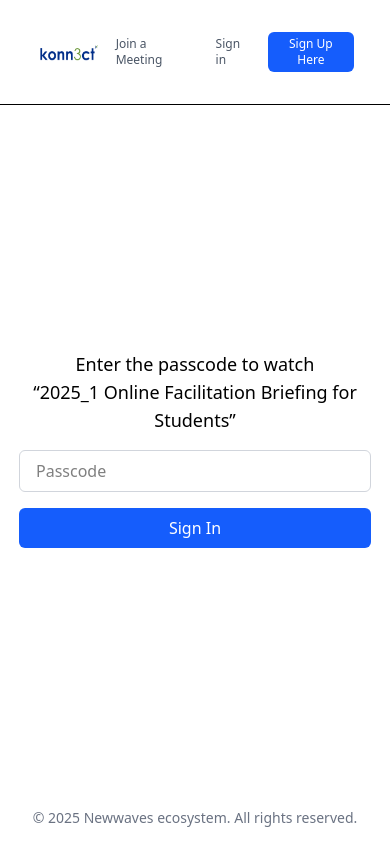
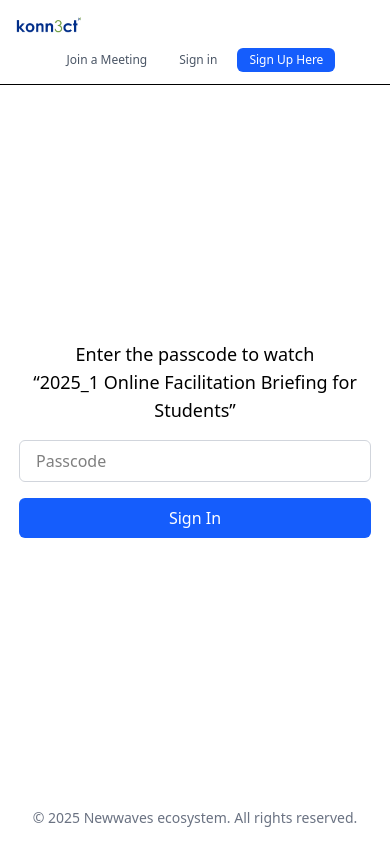
Before and after one commit to feranmi222/Konn3ct, a React (Vite) app: page / in a window 390 px wide. Built offline with nearby package versions, Linux system fonts and the light colour scheme.

Commit message:
Updated Header to be responsive and centered

```diff
--- a/components/Header.jsx
+++ b/components/Header.jsx
@@ -3,11 +3,12 @@ import { Link } from 'react-router-dom';
 
 const Header = ({ isAuthenticated, onLogout }) => {
   return (
-    <header className="w-full border-b bg-white relative p-5">
-      <div className="max-w-7xl mx-auto px-4 py-3 flex justify-between items-center">
+    <header className="w-full border-b bg-white relative p-3 sm:p-5">
+      <div className="max-w-7xl mx-auto flex flex-col sm:flex-row sm:items-center sm:justify-between gap-3">
 
         {/* LEFT */}
-        <div className="flex items-center gap-4 sm:gap-6">
+        <div className="flex items-center justify-between w-full sm:w-auto gap-4">
+          <div className="flex items-center gap-3">
             <img src={logo} alt="Konn3ct" className="h-6 sm:h-8" />
             <nav className="hidden md:flex gap-4 text-sm text-gray-600">
               <a href="#">Solutions</a>
@@ -15,18 +16,19 @@ const Header = ({ isAuthenticated, onLogout }) => {
               <a href="#">Plan & Pricing</a>
             </nav>
           </div>
+        </div>
 
-        {/* CENTER */}
+        {/* CENTER (only if authenticated) */}
         {isAuthenticated && (
-          <div className="absolute left-1/2 transform -translate-x-1/2">
-            <h1 className="text-base sm:text-lg md:text-xl font-semibold text-center">
+          <div className="text-center sm:flex-1 sm:px-4">
+            <h1 className="text-sm sm:text-lg md:text-xl font-semibold leading-snug break-words">
               2025_1 Online Facilitation Briefing for Students
             </h1>
           </div>
         )}
 
         {/* RIGHT */}
-        <div className="flex gap-2 sm:gap-3">
+        <div className="flex flex-wrap justify-center sm:justify-end gap-2">
           {!isAuthenticated && (
             <Link to="/" className="px-3 sm:px-4 py-1 sm:py-2 text-xs sm:text-sm text-gray-600">
               Join a Meeting
@@ -51,6 +53,7 @@ const Header = ({ isAuthenticated, onLogout }) => {
             </button>
           )}
         </div>
+
       </div>
     </header>
   );
```
Lines whose indentation alone changed are shown as unchanged.
